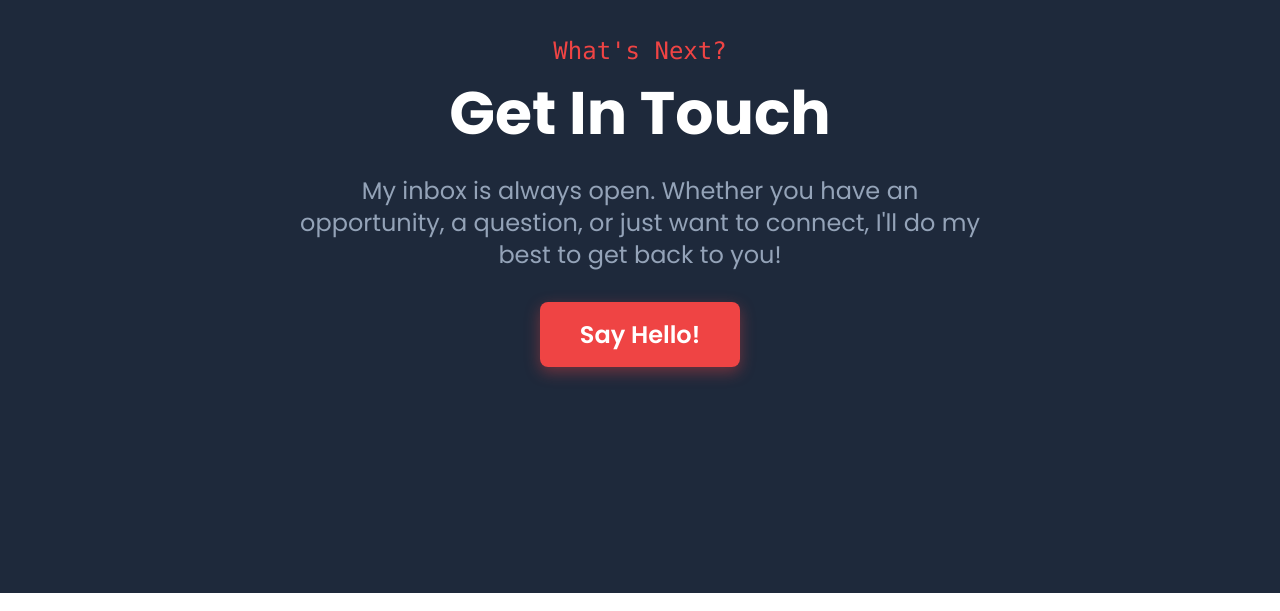
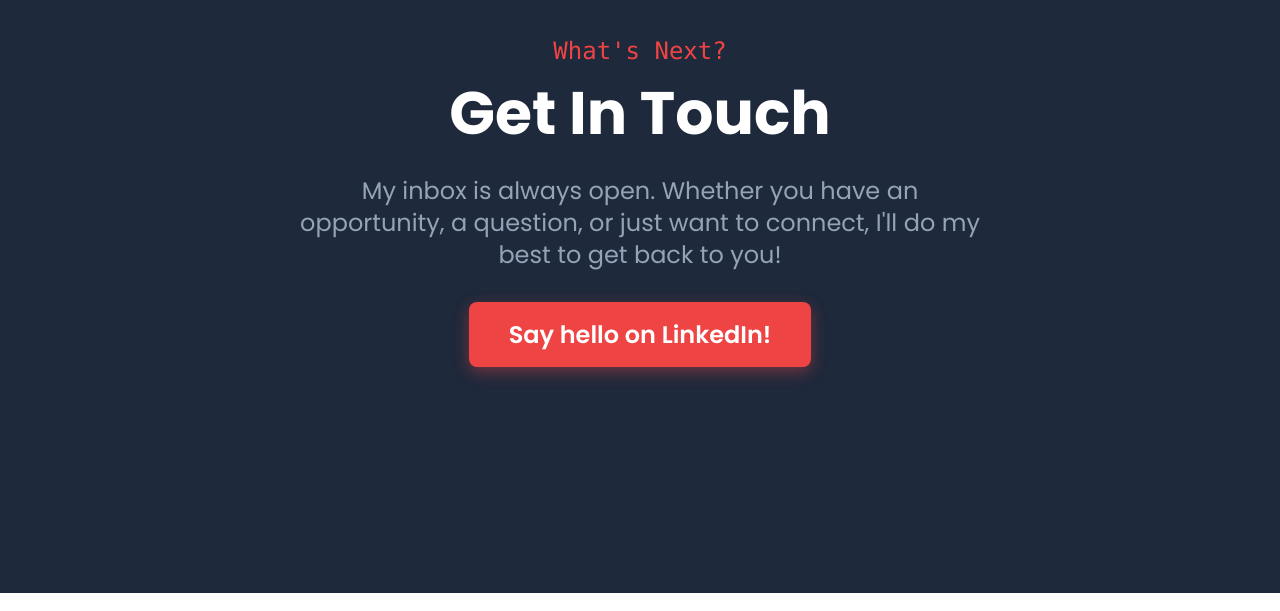
Before and after one commit to rahuljuluri96/rahuljuluri96.github.io, a plain HTML site: page index.html in a window 1280 px wide. Shown: the part 4279-4890 px from the top of the page. Drawn offline with nearby package versions, Linux system fonts and the light colour scheme.

Commit message:
Update index.html

```diff
--- a/index.html
+++ b/index.html
@@ -226,7 +226,7 @@
                 </p>
                 <div class="mt-12">
                     <a href="https://www.linkedin.com/in/rahul-juluri" class="btn-primary text-2xl">
-                        Say Hello!
+                        Say hello on LinkedIn!
                     </a>
                 </div>
             </div>
```
